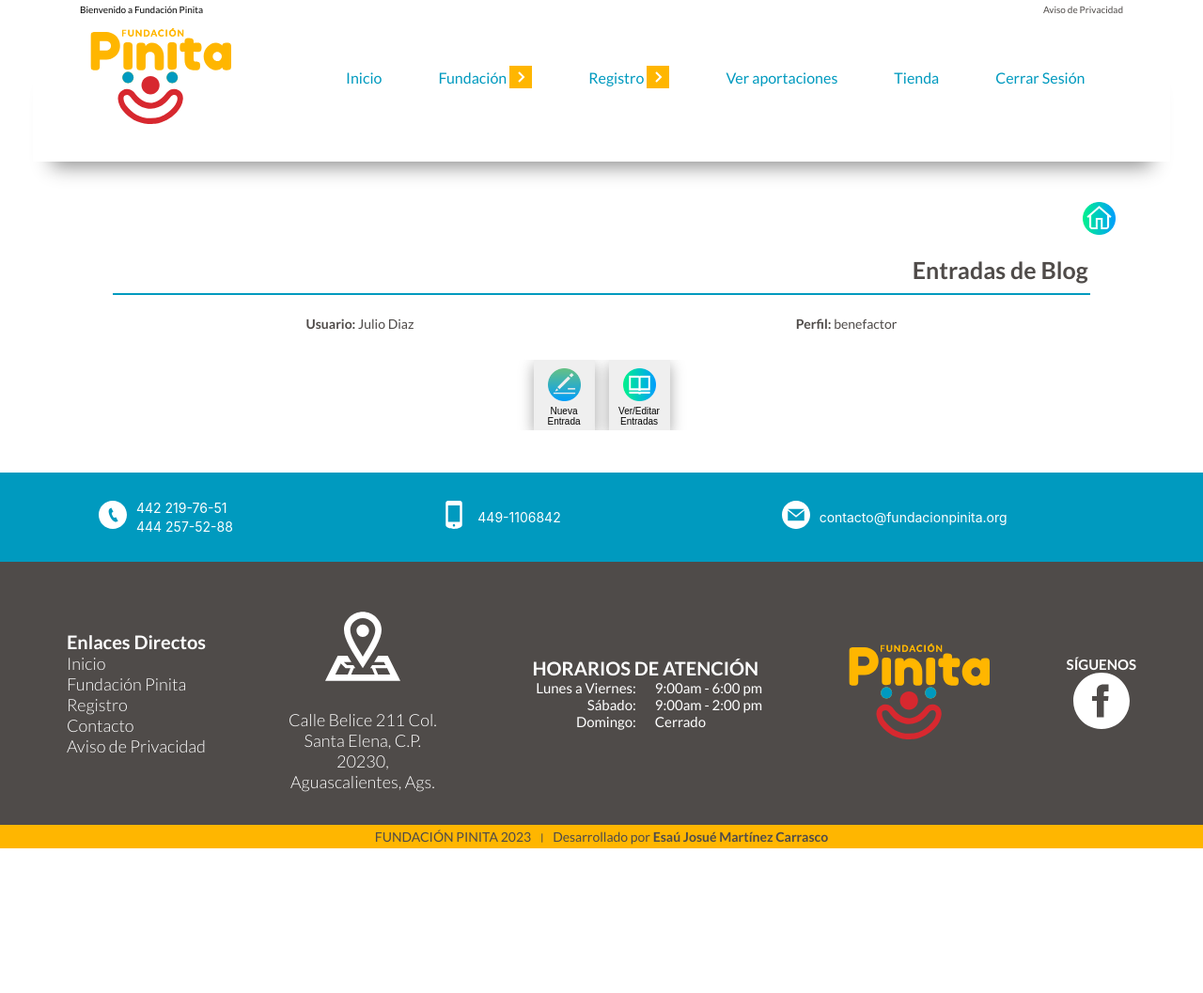
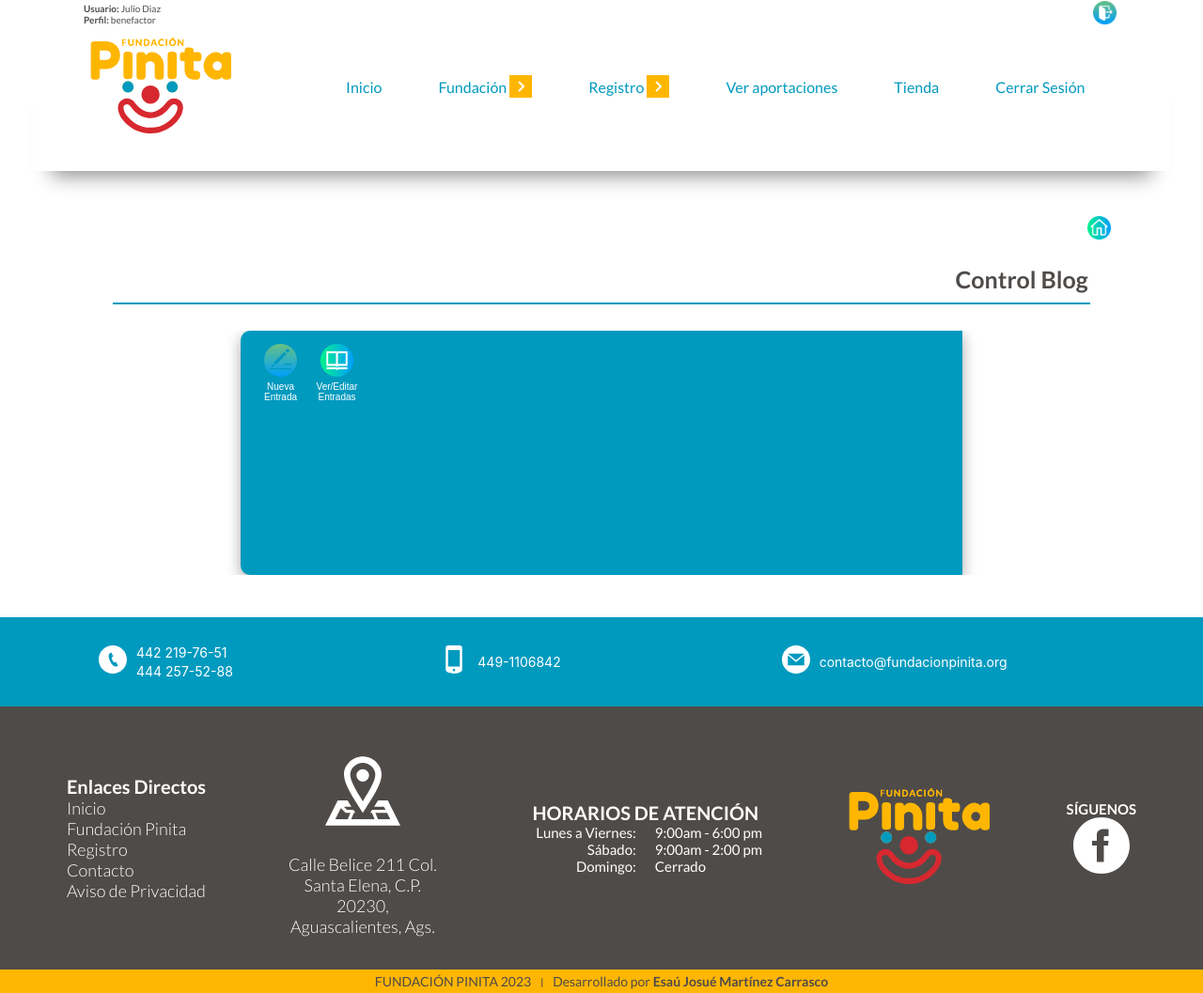
Before and after one commit to EsauJosue/fundacion-pinita, a PHP site: page /ctrl_blog.php in a window 1280 px wide. Shown: the whole page at 94% size. Before the commit the page ends 903 px from the top, so only its background shows below. Run offline with PHP 8.4, Linux system fonts and the light colour scheme; a user stored in the database is signed in; style sheets or scripts are compiled from the project's sources.

Commit message:
Se corrige la vista del menu sidebar, menu principal y la vista del usuario, queda pendiente mejorar las imagenes de los botones en el menu principal

```diff
--- a/components/header.php
+++ b/components/header.php
@@ -1,3 +1,4 @@
+
 
 <header>
   <div class="menu-top">
--- a/components/headerUsr-admin.php
+++ b/components/headerUsr-admin.php
@@ -1,8 +1,7 @@
 
 <header>
   <div class="menu-top">
-    <p>Sistema Fundación Pinita</p>
-    <a class="menu-top__link" href="salir.php">Cerrar Sesión</a>
+   <?php include 'userlog.php';?>
   </div>
   <nav class="menu">
     <section class="menu__container"> <img class="menu__logo" src="/images/logotipo.svg"/>
--- a/components/headerUsr-benefactor.php
+++ b/components/headerUsr-benefactor.php
@@ -1,8 +1,7 @@
 
 <header>
 <div class="menu-top">
-  <p>Bienvenido a Fundación Pinita</p>
-  <a class="menu-top__link" href="privacidad.php">Aviso de Privacidad</a>
+  <?php include 'userlog.php';?>
 </div>
 <nav class="menu">
   <section class="menu__container"> <img class="menu__logo" src="/images/logotipo.svg"/>
--- a/components/headerUsr-beneficiario.php
+++ b/components/headerUsr-beneficiario.php
@@ -1,8 +1,7 @@
 
 <header>
 <div class="menu-top">
-  <p>Bienvenido a Fundación Pinita</p>
-  <a class="menu-top__link" href="privacidad.php">Aviso de Privacidad</a>
+<?php include 'userlog.php';?>
 </div>
 <nav class="menu">
   <section class="menu__container"> <img class="menu__logo" src="/images/logotipo.svg"/>
--- a/components/headerUsr-invitado.php
+++ b/components/headerUsr-invitado.php
@@ -1,8 +1,7 @@
 
 <header>
 <div class="menu-top">
-  <p>Bienvenido a Fundación Pinita</p>
-  <a class="menu-top__link" href="privacidad.php">Aviso de Privacidad</a>
+<?php include 'userlog.php';?>
 </div>
 <nav class="menu">
   <section class="menu__container"> <img class="menu__logo" src="/images/logotipo.svg"/>
--- a/components/headerUsr-moderador.php
+++ b/components/headerUsr-moderador.php
@@ -1,8 +1,7 @@
 
 <header>
   <div class="menu-top">
-    <p>Bienvenido a Fundación Pinita</p>
-    <a class="menu-top__link" href="privacidad.php">Aviso de Privacidad</a>
+  <?php include 'userlog.php';?>
   </div>
   <nav class="menu">
     <section class="menu__container"> <img class="menu__logo" src="/images/logotipo.svg"/>
--- a/css/menu.css
+++ b/css/menu.css
@@ -17,7 +17,7 @@
   padding-left: 0 !important;
 }
 .menu-top {
-  height: 15px;
+  height: 25px;
   margin: 2px auto;
   max-width: 1110px;
   display: -webkit-box;
@@ -159,7 +159,7 @@
 @media screen and (max-width: 800px) {
   .menu-top {
     max-width: 90%;
-    height: 20px;
+    height: 35px;
     border-bottom: 1px solid #009abf;
     padding: 3px;
   }
--- a/css/style.css
+++ b/css/style.css
@@ -26,15 +26,11 @@
   border-radius: 20px;
   cursor: pointer;
 }
-.title__box {
+.user__box {
   width: 100%;
-  display: -ms-grid;
-  display: grid;
-  -ms-grid-columns: auto 1fr;
-  grid-template-columns: auto 1fr;
-  -ms-grid-rows: auto auto;
-  grid-template-rows: auto auto;
-      grid-template-areas: "title title" "home user";
+  display: -webkit-box;
+  display: -ms-flexbox;
+  display: flex;
   color: #4F4B49;
   -webkit-box-pack: justify;
       -ms-flex-pack: justify;
@@ -45,39 +41,54 @@
   padding: 2px;
   margin: 0px;
 }
-.title__box a {
-  -ms-grid-row: 2;
-  -ms-grid-column: 1;
-  grid-area: home;
+.user__box a {
+  margin: 5px;
 }
-.title__box a img {
-  width: 35px;
+.user__box a img {
+  width: 25px;
 }
-.title__box__title {
-  -ms-grid-row: 1;
-  -ms-grid-column: 1;
-  -ms-grid-column-span: 2;
-  grid-area: title;
-  border-bottom: 2px solid #009abf;
-  width: 100%;
-  text-align: right;
-  padding: 5px 2px;
-  font-size: 1.5rem;
-  margin: 0px auto;
-}
-.title__box__usr {
-  -ms-grid-row: 2;
-  -ms-grid-column: 2;
+.user__box__usr {
   grid-area: user;
-  text-align: right;
+  text-align: left;
   padding: 10px 2px;
   font-size: 1rem;
   width: 100%;
   display: -webkit-box;
   display: -ms-flexbox;
   display: flex;
+  -webkit-box-orient: vertical;
+  -webkit-box-direction: normal;
+      -ms-flex-direction: column;
+          flex-direction: column;
   -ms-flex-pack: distribute;
       justify-content: space-around;
+}
+.title__box {
+  display: -webkit-box;
+  display: -ms-flexbox;
+  display: flex;
+  color: #4F4B49;
+  -webkit-box-pack: justify;
+      -ms-flex-pack: justify;
+          justify-content: space-between;
+  -webkit-box-align: center;
+      -ms-flex-align: center;
+          align-items: center;
+  padding: 2px;
+  margin: 0px 15px;
+}
+.title__box a {
+  margin: 5px;
+}
+.title__box a img {
+  width: 25px;
+}
+.title__box__title {
+  width: 100%;
+  text-align: center;
+  padding: 5px 2px;
+  font-size: 1.5rem;
+  margin: 0px auto;
 }
 .content-box {
   display: -webkit-box;
@@ -159,7 +170,7 @@
   -webkit-box-align: start;
       -ms-flex-align: start;
           align-items: flex-start;
-  gap: 10px;
+  gap: 2px;
   font-size: 1.4rem;
   height: 100%;
 }
@@ -212,10 +223,17 @@
   -ms-flex-wrap: wrap;
       flex-wrap: wrap;
   gap: 15px;
+  background-color: #009abf;
+  border-radius: 10px 0 0 10px;
+  width: 60%;
+  padding: 20px;
+  height: 260px;
+  -webkit-box-shadow: rgba(0, 0, 0, 0.35) 0px 5px 15px;
+          box-shadow: rgba(0, 0, 0, 0.35) 0px 5px 15px;
 }
 .content__menu-principal__button button {
-  width: 65px;
-  height: 75px;
+  width: 45px;
+  height: 45px;
   display: -webkit-box;
   display: -ms-flexbox;
   display: flex;
@@ -229,10 +247,10 @@
   -webkit-box-align: center;
       -ms-flex-align: center;
           align-items: center;
-  -webkit-box-shadow: rgba(0, 0, 0, 0.35) 0px 5px 15px;
-          box-shadow: rgba(0, 0, 0, 0.35) 0px 5px 15px;
   border: none;
   font-size: 1rem;
+  background: none;
+  color: #ffffff;
 }
 .content__menu-principal__button button img {
   width: 35px;
--- a/ctrl_beneficiarios.php
+++ b/ctrl_beneficiarios.php
@@ -11,11 +11,6 @@
  <div class="title__box">
   <a href="/indexUsr.php"><img src="/images/Iconos/home.png" alt=""></a>
     <h2 class="title__box__title">Control de apoyos autorizados</h2>
-    <div class="title__box__usr">
-        <p class="title__box__usr-name"><strong>Usuario:</strong>  <?php  echo $_SESSION['nombreUsr'] ?></p>
-        <p class="title__box__usr-perfil"><strong>Perfil:</strong> <?php  echo $_SESSION['perfilUsr'] ?></p>
-
-    </div>
 </div>
 <div class="content">
 <?php
--- a/ctrl_blog.php
+++ b/ctrl_blog.php
@@ -9,13 +9,8 @@
 
 ?>
  <div class="title__box">
- <a href="/indexUsr.php"><img src="/images/Iconos/home.png" alt=""></a>
-    <h2 class="title__box__title">Entradas de Blog</h2>
-    <div class="title__box__usr">
-        <p class="title__box__usr-name"><strong>Usuario:</strong>  <?php  echo $_SESSION['nombreUsr'] ?></p>
-        <p class="title__box__usr-perfil"><strong>Perfil:</strong> <?php  echo $_SESSION['perfilUsr'] ?></p>
-
-    </div>
+    <a href="/indexUsr.php"><img src="/images/Iconos/home.png" alt=""></a>
+    <h2 class="title__box__title">Control Blog</h2>
 </div>
 <div class="content">
 <?php
--- a/ctrl_programas.php
+++ b/ctrl_programas.php
@@ -11,10 +11,6 @@
  <div class="title__box">
     <a href="/indexUsr.php"><img src="/images/Iconos/home.png" alt=""></a>
     <h2 class="title__box__title">Control de Programas Sociales</h2>
-    <div class="title__box__usr">
-        <p class="title__box__usr-name"><strong>Usuario:</strong>  <?php  echo $_SESSION['nombreUsr'] ?></p>
-        <p class="title__box__usr-perfil"><strong>Perfil:</strong> <?php  echo $_SESSION['perfilUsr'] ?></p>
-    </div>
 </div>
 <div class="content">
 <?php
--- a/ctrl_staff.php
+++ b/ctrl_staff.php
@@ -11,11 +11,6 @@
  <div class="title__box">
  <a href="/indexUsr.php"><img src="/images/Iconos/home.png" alt=""></a>
     <h2 class="title__box__title">Control de Staff</h2>
-    <div class="title__box__usr">
-        <p class="title__box__usr-name"><strong>Usuario:</strong>  <?php  echo $_SESSION['nombreUsr'] ?></p>
-        <p class="title__box__usr-perfil"><strong>Perfil:</strong> <?php  echo $_SESSION['perfilUsr'] ?></p>
-
-    </div>
 </div>
 
 <div class="content">
--- a/less/menu.less
+++ b/less/menu.less
@@ -4,7 +4,7 @@
     padding-left: 0 !important;
 }
 .menu-top{
-    height: 15px;
+    height: 25px;
     margin: 2px auto;
     max-width: 1110px;
     display: flex;
@@ -119,7 +119,7 @@
  @media screen and (max-width: 800px){
     .menu-top{
         max-width: 90%;
-        height: 20px;
+        height: 35px;
         border-bottom: 1px solid @color-primary;
         padding: 3px;
     }
--- a/less/style.less
+++ b/less/style.less
@@ -14,13 +14,9 @@
     border-radius: 20px;
     cursor: pointer;
 }
-.title__box{
+.user__box{
     width: 100%;
-    display: grid;
-    grid-template-columns: auto 1fr;
-    grid-template-rows: auto auto;
-    grid-template-areas: "title title"
-                         "home user";
+    display: flex;
     color: @color-text;
     justify-content: space-between;
     align-items: center;
@@ -28,29 +24,47 @@
     margin: 0px;
 
     a{
-        grid-area: home;
+        margin: 5px;
         img{
-            width: 35px;
+            width: 25px;
+        }
+    }
+    &__usr{
+        grid-area: user;
+        text-align: left;
+        padding: 10px 2px;
+        font-size: 1rem;
+        width: 100%;
+        display: flex;
+        flex-direction: column;
+        justify-content: space-around;
+    }
+}
+.title__box{
+
+    display: flex;
+    color: @color-text;
+    justify-content: space-between;
+    align-items: center;
+    padding: 2px;
+    margin: 0px 15px;
+    //border-bottom: 2px solid @color-primary;
+
+    a{
+
+        margin: 5px;
+        img{
+            width: 25px;
         }
     }
 
     &__title{
-        grid-area: title;
-        border-bottom: 2px solid @color-primary;
+
         width: 100%;
-        text-align: right;
+        text-align: center;
         padding: 5px 2px;
         font-size: 1.5rem;
         margin: 0px auto;
-    }
-    &__usr{
-        grid-area: user;
-        text-align: right;
-        padding: 10px 2px;
-        font-size: 1rem;
-        width: 100%;
-        display: flex;
-        justify-content: space-around;
     }
 }
 .content-box{
@@ -106,7 +120,7 @@
     display: flex;
     justify-content: flex-start;
     align-items: flex-start;
-    gap: 10px;
+    gap: 2px;
     font-size: 1.4rem;
     height: 100%;
 
@@ -145,17 +159,26 @@
         display: flex;
         flex-wrap: wrap;
         gap: 15px;
+        background-color: @color-primary;
+        border-radius: 10px 0 0 10px;
+        width: 60%;
+        padding: 20px;
+        height: 260px;
+        box-shadow: rgba(0, 0, 0, 0.35) 0px 5px 15px;
+
         &__button{
             button{
-                width: 65px;
-                height: 75px;
+                width: 45px;
+                height: 45px;
                 display: flex;
                 flex-direction: column;
                 justify-content: center;
                 align-items: center;
-                box-shadow: rgba(0, 0, 0, 0.35) 0px 5px 15px;
+                //box-shadow: rgba(0, 0, 0, 0.35) 0px 5px 15px;
                 border: none;
                 font-size: 1rem;
+                background:none;
+                color: @color-white;
                 img{
                     width: 35px;
                     margin: 5px;
--- /dev/null
+++ b/userlog.php
@@ -0,0 +1,10 @@
+
+ <div class="user__box">
+ <div class="user__box__usr">
+     <p class="user__box__usr-name"><strong>Usuario:</strong>  <?php  echo $_SESSION['nombreUsr'] ?></p>
+     <p class="user__box__usr-perfil"><strong>Perfil:</strong> <?php  echo $_SESSION['perfilUsr'] ?></p>
+ </div>
+ <div class="user__box__off">
+   <a href="salir.php"><img src="/images/Iconos/cerrar-sesion.png" alt=""></a>
+ </div>
+</div>
```
Also changed, not shown: other parts of css/style.css (+12 -22 lines), other parts of less/style.less (+11 -11 lines), ctrl_talleres.php (+2 -6 lines), verUsuarios.php (+2 -6 lines), images/Iconos/cerrar-sesion.png (added), 2 other files.
